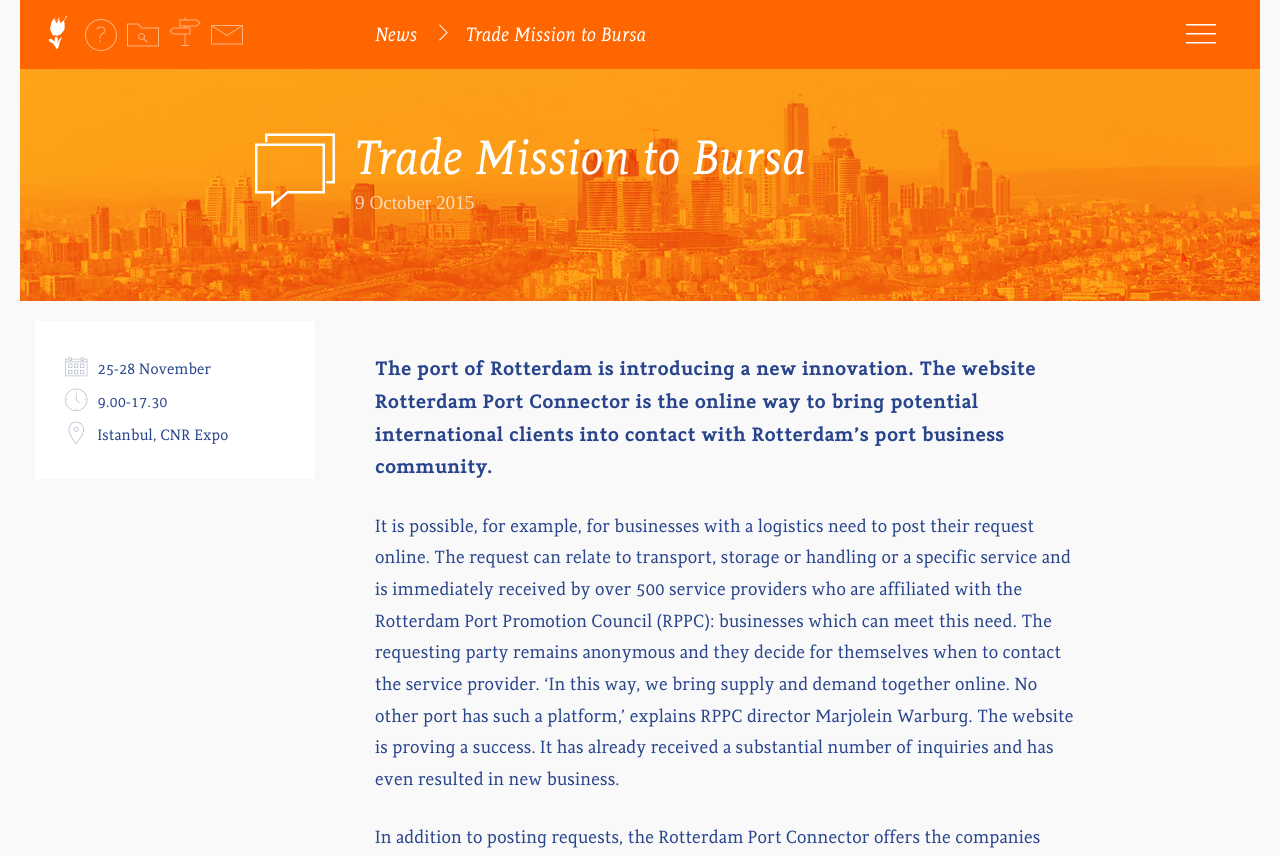
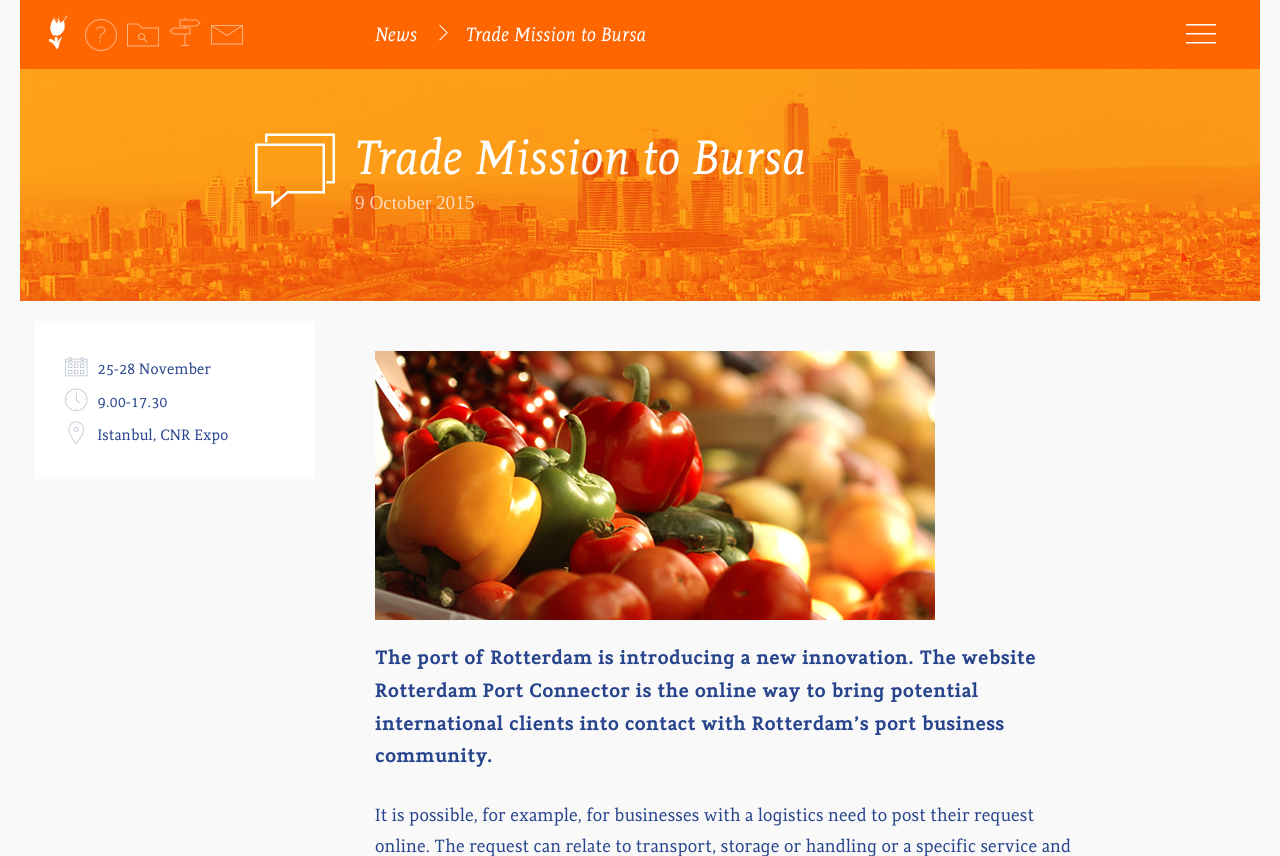
Before and after one commit to ldanielswakman/nttd-design, a PHP site: page /news-show.php in a window 1280 px wide. Shown: the part 21-877 px from the top of the page. Run offline with PHP 8.4, Linux system fonts and the light colour scheme; some web fonts are replaced.

Commit message:
adding figure to news-show

```diff
--- a/news-show.php
+++ b/news-show.php
@@ -52,6 +52,10 @@
         <div class="col-sm-9">
           <div class="content-small">
 
+            <div class="figure u-mb20">
+              <img src="images/content/FOOD.png" alt="" />
+            </div>
+
             <p><strong>The port of Rotterdam is introducing a new innovation. The website Rotterdam Port Connector is the online way to bring potential international clients into contact with Rotterdam’s port business community.</strong></p>
             <p>It is possible, for example, for businesses with a logistics need to post their request online. The request can relate to transport, storage or handling or a specific service and is immediately received by over 500 service providers who are affiliated with the Rotterdam Port Promotion Council (RPPC): businesses which can meet this need. The requesting party remains anonymous and they decide for themselves when to contact the service provider. ‘In this way, we bring supply and demand together online. No other port has such a platform,’ explains RPPC director Marjolein Warburg. The website is proving a success. It has already received a substantial number of inquiries and has even resulted in new business.</p>
             <p>In addition to posting requests, the Rotterdam Port Connector offers the companies invited to an RPPC gathering the chance to meet the Rotterdam service providers on the spot. ‘A great instrument that extends our service and something the business community can use to its advantage.’</p>
```
